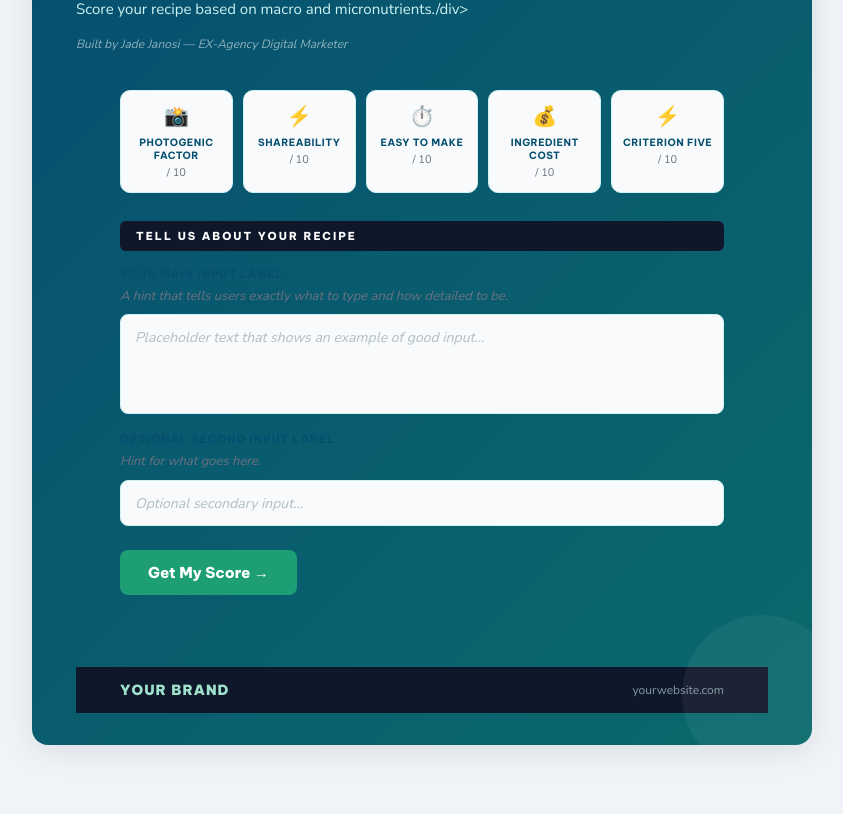
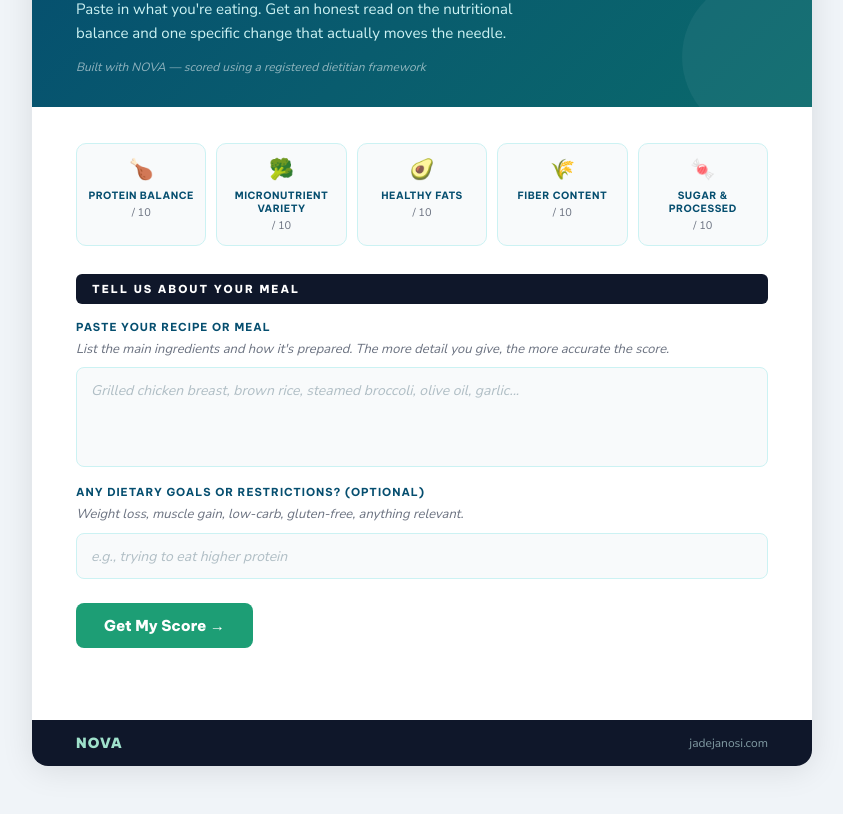
Before and after one commit to jadejanosi/test-recipe-scorer, a plain HTML site: page public/index.html in a window 1280 px wide. Shown: the part 132-946 px from the top of the page, without its empty margins (218-1061 px from the left). Before the commit the page ends 925 px from the top, so only its background shows below. Drawn offline with Linux system fonts and the light colour scheme.

Commit message:
Update index.html
updated with accurate fields

```diff
--- a/public/index.html
+++ b/public/index.html
@@ -3,27 +3,22 @@
 <head>
 <meta charset="UTF-8">
 <meta name="viewport" content="width=device-width, initial-scale=1.0">
-<!-- CUSTOMIZE: Change this to your tool name -->
-<title>Recipe Scorer</title>
+<title>The Recipe Balance Score</title>
 <link href="https://fonts.googleapis.com/css2?family=Be+Vietnam+Pro:wght@400;600;700;800;900&family=Nunito+Sans:wght@400;600;700&display=swap" rel="stylesheet">
 <style>
-  /* ============================================================
-     NOVA BRAND TOKENS — UPDATE THESE WITH YOUR OWN VALUES
-     from your Brand Token Cheatsheet (Module 5.1)
-     ============================================================ */
   :root {
-    --primary:      #1D9E75;  /* YOUR primary color */
-    --primary-dark: #166d52;  /* YOUR primary hover color */
-    --dark:         #0F172A;  /* YOUR dark/text color */
-    --light-bg:     #E3F8F9;  /* YOUR light background */
-    --mid-bg:       #CCF2F3;  /* YOUR mid background */
-    --border:       #9FE1CB;  /* YOUR border color */
+    --primary:      #1D9E75;
+    --primary-dark: #166d52;
+    --dark:         #0F172A;
+    --light-bg:     #E3F8F9;
+    --mid-bg:       #CCF2F3;
+    --border:       #9FE1CB;
     --gray-bg:      #F8FAFB;
     --gray-text:    #6B7280;
     --grad:         linear-gradient(135deg, #054e6f 0%, #095c6e 50%, #0a696b 100%);
-    --radius:       10px;     /* YOUR border radius */
-    --heading-font: 'Be Vietnam Pro', sans-serif;  /* YOUR heading font */
-    --body-font:    'Nunito Sans', sans-serif;     /* YOUR body font */
+    --radius:       10px;
+    --heading-font: 'Be Vietnam Pro', sans-serif;
+    --body-font:    'Nunito Sans', sans-serif;
   }
 
   *, *::before, *::after { box-sizing: border-box; margin: 0; padding: 0; }
@@ -47,7 +42,6 @@
     box-shadow: 0 4px 32px rgba(0,0,0,0.10);
   }
 
-  /* HEADER — update text content below */
   .header {
     background: var(--grad);
     padding: 40px 44px 32px;
@@ -74,16 +68,13 @@
     font-size: 15px; color: var(--mid-bg);
     line-height: 1.6; max-width: 480px;
   }
-  /* CUSTOMIZE: Ex-Agency Digital Marketer */
   .credibility {
     font-size: 12px; color: rgba(255,255,255,0.55);
     margin-top: 14px; font-style: italic;
   }
 
-  /* BODY */
   .body { padding: 36px 44px 44px; }
 
-  /* SECTION TITLE */
   .section-title {
     font-family: var(--heading-font);
     font-weight: 800; font-size: 11px;
@@ -93,10 +84,8 @@
     margin-bottom: 16px; margin-top: 28px; display: block;
   }
 
-  /* CRITERIA PREVIEW */
   .criteria-row {
     display: grid;
-    /* CUSTOMIZE: change repeat(5) to match your criteria count */
     grid-template-columns: repeat(5, 1fr);
     gap: 10px; margin-bottom: 28px;
   }
@@ -115,7 +104,6 @@
   }
   .criterion-max { font-size: 11px; color: var(--gray-text); margin-top: 3px; }
 
-  /* FORM */
   .field-group { margin-bottom: 18px; }
   .field-label {
     font-family: var(--heading-font);
@@ -146,7 +134,6 @@
     color: #B0BEC5; font-style: italic; font-size: 14px;
   }
 
-  /* EMAIL GATE */
   .email-gate {
     display: none;
     background: var(--light-bg);
@@ -178,7 +165,6 @@
   .gate-input:focus { border-color: var(--primary); }
   .gate-input::placeholder { color: #B0BEC5; font-style: italic; }
 
-  /* BUTTONS */
   .btn-primary {
     background: var(--primary); color: #fff;
     border: none; border-radius: 8px;
@@ -194,7 +180,6 @@
 
   .submit-wrap { margin-top: 24px; }
 
-  /* LOADING */
   .loading { display: none; text-align: center; padding: 40px 0; }
   .loading.show { display: block; }
   .spinner {
@@ -211,11 +196,9 @@
     font-size: 15px; font-weight: 700; color: var(--gray-text);
   }
 
-  /* RESULTS */
   .results { display: none; }
   .results.show { display: block; }
 
-  /* VERDICT BANNER */
   .verdict-banner {
     border-radius: 12px; padding: 24px 28px;
     margin-bottom: 24px;
@@ -255,7 +238,6 @@
     text-transform: uppercase; letter-spacing: 1px; margin-top: 3px;
   }
 
-  /* SCORE BARS */
   .score-bar-item {
     background: var(--gray-bg);
     border: 1.5px solid var(--mid-bg);
@@ -291,7 +273,6 @@
     margin-top: 7px; line-height: 1.5; font-style: italic;
   }
 
-  /* INSIGHT CARDS */
   .insight-grid {
     display: grid; grid-template-columns: 1fr 1fr;
     gap: 12px; margin-top: 4px;
@@ -311,7 +292,6 @@
   .insight-card.fix .insight-label { color: #991B1B; }
   .insight-text { font-size: 14px; line-height: 1.65; color: var(--dark); }
 
-  /* RESET */
   .reset-btn {
     background: transparent; color: var(--primary);
     border: 2px solid var(--primary); border-radius: 8px;
@@ -322,7 +302,6 @@
   }
   .reset-btn:hover { background: var(--light-bg); }
 
-  /* ERROR */
   .error-box {
     background: #FEE2E2; border: 1.5px solid #FECACA;
     border-radius: 8px; padding: 14px 18px;
@@ -331,7 +310,6 @@
   }
   .error-box.show { display: block; }
 
-  /* FOOTER */
   .footer {
     background: var(--dark); padding: 14px 44px;
     display: flex; justify-content: space-between; align-items: center;
@@ -358,61 +336,57 @@
 <div class="page">
 
   <div class="header">
-    <!-- CUSTOMIZE: Update brand tag, title, subtitle, credibility signal -->
-    <div class="tool-tag">Jade Janosi</div>
-    <h1>Recipe Scorer for NOVA</h1>
-    <div class="header-sub">Score your recipe based on macro and micronutrients./div>
-    <div class="credibility">Built by Jade Janosi — EX-Agency Digital Marketer</div>
+    <div class="tool-tag">NOVA TOOL LAB</div>
+    <h1>The Recipe Balance Score</h1>
+    <div class="header-sub">Paste in what you're eating. Get an honest read on the nutritional balance and one specific change that actually moves the needle.</div>
+    <div class="credibility">Built with NOVA — scored using a registered dietitian framework</div>
   </div>
 
   <div class="body">
 
-    <!-- CUSTOMIZE: Update criteria icons, names, and count to match your tool -->
     <div class="criteria-row">
       <div class="criterion-item">
-        <div class="criterion-icon">📸 </div>
-        <div class="criterion-name">Photogenic Factor</div>
+        <div class="criterion-icon">🍗</div>
+        <div class="criterion-name">Protein Balance</div>
         <div class="criterion-max">/ 10</div>
       </div>
       <div class="criterion-item">
-        <div class="criterion-icon">⚡</div>
-        <div class="criterion-name">Shareability</div>
+        <div class="criterion-icon">🥦</div>
+        <div class="criterion-name">Micronutrient Variety</div>
         <div class="criterion-max">/ 10</div>
       </div>
       <div class="criterion-item">
-        <div class="criterion-icon">⏱️</div>
-        <div class="criterion-name">Easy to Make</div>
+        <div class="criterion-icon">🥑</div>
+        <div class="criterion-name">Healthy Fats</div>
         <div class="criterion-max">/ 10</div>
       </div>
       <div class="criterion-item">
-        <div class="criterion-icon">💰</div>
-        <div class="criterion-name">Ingredient Cost</div>
+        <div class="criterion-icon">🌾</div>
+        <div class="criterion-name">Fiber Content</div>
         <div class="criterion-max">/ 10</div>
       </div>
       <div class="criterion-item">
-        <div class="criterion-icon">⚡</div>
-        <div class="criterion-name">Criterion Five</div>
+        <div class="criterion-icon">🍬</div>
+        <div class="criterion-name">Sugar & Processed</div>
         <div class="criterion-max">/ 10</div>
       </div>
     </div>
 
     <div id="form-section">
-      <div class="section-title">Tell Us About Your Recipe</div>
+      <div class="section-title">Tell Us About Your Meal</div>
 
-      <!-- CUSTOMIZE: Update label, hint, and placeholder for your tool -->
       <div class="field-group">
-        <span class="field-label">Your main input label</span>
-        <div class="field-hint">A hint that tells users exactly what to type and how detailed to be.</div>
+        <span class="field-label">Paste your recipe or meal</span>
+        <div class="field-hint">List the main ingredients and how it's prepared. The more detail you give, the more accurate the score.</div>
         <textarea class="fi" id="main-input"
-          placeholder="Placeholder text that shows an example of good input..."></textarea>
+          placeholder="Grilled chicken breast, brown rice, steamed broccoli, olive oil, garlic..."></textarea>
       </div>
 
-      <!-- CUSTOMIZE: Add or remove additional input fields as needed -->
       <div class="field-group">
-        <span class="field-label">Optional second input label</span>
-        <div class="field-hint">Hint for what goes here.</div>
+        <span class="field-label">Any dietary goals or restrictions? (optional)</span>
+        <div class="field-hint">Weight loss, muscle gain, low-carb, gluten-free, anything relevant.</div>
         <input type="text" class="fi" id="secondary-input"
-          placeholder="Optional secondary input...">
+          placeholder="e.g., trying to eat higher protein">
       </div>
 
       <div class="submit-wrap">
@@ -425,11 +399,9 @@
       </div>
     </div>
 
-    <!-- EMAIL GATE — shows after form submission, before result -->
     <div class="email-gate" id="email-gate">
       <div class="gate-title">Your score is ready.</div>
-      <!-- CUSTOMIZE: Update this copy for your tool -->
-      <div class="gate-sub">Enter your email to receive your full scored breakdown.</div>
+      <div class="gate-sub">Enter your email to see your full nutritional breakdown.</div>
       <div class="gate-row">
         <input type="email" class="gate-input" id="gate-email"
           placeholder="your@email.com">
@@ -442,14 +414,11 @@
       </div>
     </div>
 
-    <!-- LOADING STATE -->
     <div class="loading" id="loading">
       <div class="spinner"></div>
-      <!-- CUSTOMIZE: Update loading text for your tool -->
-      <div class="loading-text">Scoring your [thing]... about 10 seconds.</div>
+      <div class="loading-text">Scoring your meal... about 10 seconds.</div>
     </div>
 
-    <!-- RESULTS -->
     <div class="results" id="results">
       <div class="section-title">Your Results</div>
 
@@ -462,7 +431,6 @@
         </div>
         <div class="total-score">
           <div class="score-big" id="score-num">—</div>
-          <!-- CUSTOMIZE: Update /50 to match your total possible score -->
           <div class="score-denom">/ 50</div>
           <div class="score-label">Total Score</div>
         </div>
@@ -478,37 +446,32 @@
   </div>
 
   <div class="footer">
-    <!-- CUSTOMIZE: Update brand name and URL -->
-    <div class="footer-brand">YOUR BRAND</div>
-    <div class="footer-url">yourwebsite.com</div>
+    <div class="footer-brand">NOVA</div>
+    <div class="footer-url">jadejanosi.com</div>
   </div>
 
 </div>
 
 <script>
-// ============================================================
-// CUSTOMIZE: Update these arrays to match your criteria
-// Order must match the JSON keys in your system prompt
-// ============================================================
+// Keys below match the JSON keys returned by the nutritionist system prompt exactly.
 const CRITERIA = [
-  { key: 'criterion_one',   label: 'Criterion One',   icon: '🎯' },
-  { key: 'criterion_two',   label: 'Criterion Two',   icon: '🔥' },
-  { key: 'criterion_three', label: 'Criterion Three', icon: '💎' },
-  { key: 'criterion_four',  label: 'Criterion Four',  icon: '📊' },
-  { key: 'criterion_five',  label: 'Criterion Five',  icon: '⚡' },
+  { key: 'protein_balance',        label: 'Protein Balance',        icon: '🍗' },
+  { key: 'micronutrient_variety',  label: 'Micronutrient Variety',  icon: '🥦' },
+  { key: 'healthy_fats',           label: 'Healthy Fats',           icon: '🥑' },
+  { key: 'fiber_content',          label: 'Fiber Content',          icon: '🌾' },
+  { key: 'sugar_and_processed',    label: 'Sugar & Processed',      icon: '🍬' },
 ];
 
-// ============================================================
-// CUSTOMIZE: Update verdict logic to match your tool
-// ============================================================
+// Verdict values from the system prompt are exactly:
+// "Excellent" | "Balanced" | "Needs Work" | "Rethink"
 function getVerdictStyle(verdict) {
   const v = verdict.toLowerCase();
-  if (v.includes('excellent') || v.includes('strong') || v.includes('go')) {
-    return { cls: 'go', icon: '🚀', label: 'Verdict' };
-  } else if (v.includes('rethink') || v.includes('weak') || v.includes('poor')) {
-    return { cls: 'nogo', icon: '🔧', label: 'Verdict' };
+  if (v.includes('excellent') || v.includes('balanced')) {
+    return { cls: 'go', icon: '🥗', label: 'Verdict' };
+  } else if (v.includes('rethink')) {
+    return { cls: 'nogo', icon: '⚠️', label: 'Verdict' };
   }
-  return { cls: 'maybe', icon: '⚡', label: 'Verdict' };
+  return { cls: 'maybe', icon: '🔧', label: 'Verdict' };
 }
 
 let pendingResult = null;
@@ -517,25 +480,20 @@ async function handleSubmit() {
   const mainInput = document.getElementById('main-input').value.trim();
   const secondaryInput = document.getElementById('secondary-input')?.value.trim() || '';
   const errorBox = document.getElementById('error-box');
-  const btn = document.getElementById('submit-btn');
 
   errorBox.classList.remove('show');
 
-  // CUSTOMIZE: Add validation for your required fields
   if (!mainInput) {
-    errorBox.textContent = 'Please fill in the required field before scoring.';
+    errorBox.textContent = 'Please describe your meal before scoring.';
     errorBox.classList.add('show');
     return;
   }
 
-  // Show email gate before making the API call
   document.getElementById('form-section').style.display = 'none';
   document.getElementById('email-gate').classList.add('show');
 
-  // Store inputs for use after email is collected
-  // CUSTOMIZE: Update this to include all your input fields
   pendingResult = {
-    userInput: `Main input: ${mainInput}\nAdditional info: ${secondaryInput}`
+    userInput: `Meal: ${mainInput}\nDietary goals or restrictions: ${secondaryInput || 'none specified'}`
   };
 }
 
@@ -556,8 +514,7 @@ async function handleGate() {
   document.getElementById('email-gate').classList.remove('show');
   document.getElementById('loading').classList.add('show');
 
-  // CUSTOMIZE: Replace with your email platform API call
-  // See Module 4 Lesson 4.5 for the email capture implementation
+  // Replace with your email platform API call (Brevo, etc.)
   // await captureEmail(email);
 
   try {
@@ -585,7 +542,6 @@ async function handleGate() {
 function displayResults(r) {
   document.getElementById('loading').classList.remove('show');
 
-  // Set verdict banner
   const style = getVerdictStyle(r.verdict || '');
   const banner = document.getElementById('verdict-banner');
   banner.className = `verdict-banner ${style.cls}`;
@@ -595,7 +551,6 @@ function displayResults(r) {
   document.getElementById('verdict-desc').textContent = r.top_strength || '';
   document.getElementById('score-num').textContent = r.total || '—';
 
-  // Score bars
   const barsEl = document.getElementById('score-bars');
   barsEl.innerHTML = '';
   CRITERIA.forEach(c => {
@@ -618,20 +573,18 @@ function displayResults(r) {
       </div>`;
   });
 
-  // Insights
   document.getElementById('insight-grid').innerHTML = `
     <div class="insight-card strength">
       <div class="insight-label">Top Strength</div>
       <div class="insight-text">${r.top_strength || '—'}</div>
     </div>
     <div class="insight-card fix">
-      <div class="insight-label">Priority Fix</div>
-      <div class="insight-text">${r.priority_fix || '—'}</div>
+      <div class="insight-label">One Change To Make</div>
+      <div class="insight-text">${r.one_change || '—'}</div>
     </div>`;
 
   document.getElementById('results').classList.add('show');
 
-  // Animate bars
   setTimeout(() => {
     document.querySelectorAll('.bar-fill').forEach(bar => {
       bar.style.width = bar.dataset.pct + '%';
@@ -654,7 +607,6 @@ function resetTool() {
   window.scrollTo(0, 0);
 }
 
-// Allow Enter key to submit
 document.addEventListener('keydown', e => {
   if (e.key === 'Enter' && e.ctrlKey) handleSubmit();
 });
```
